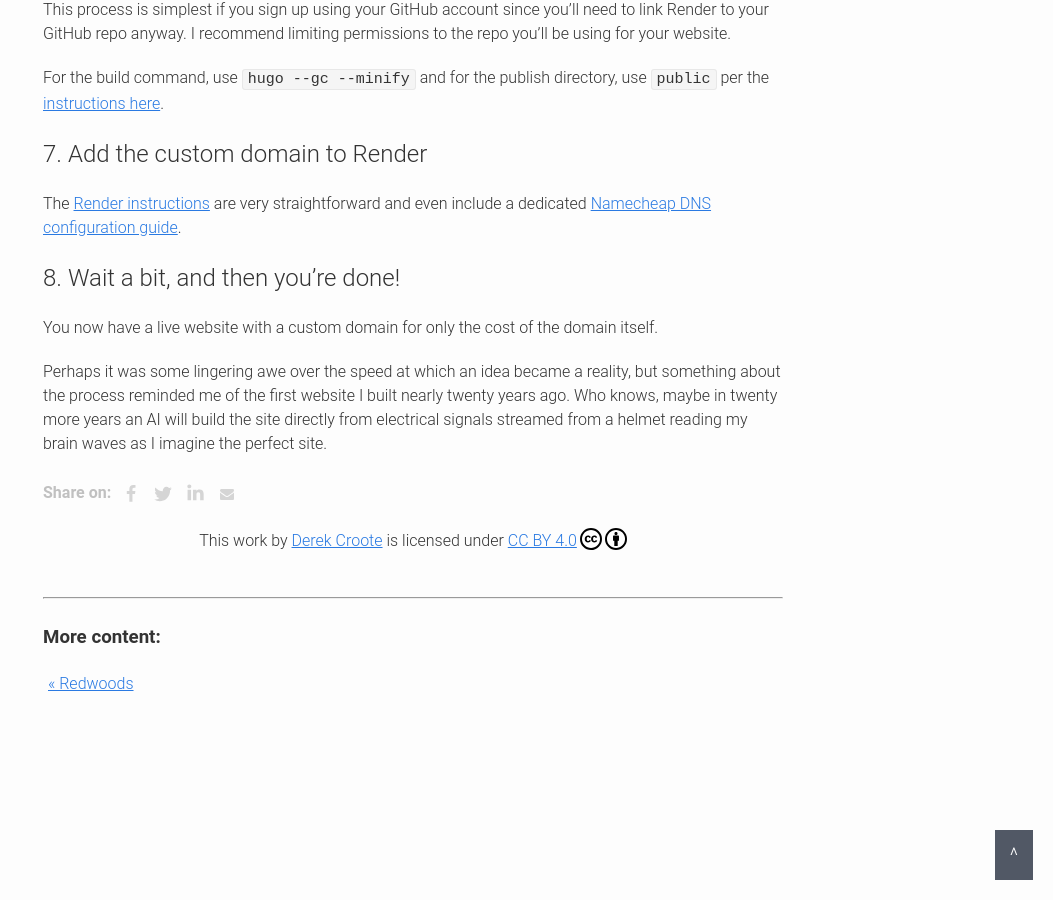
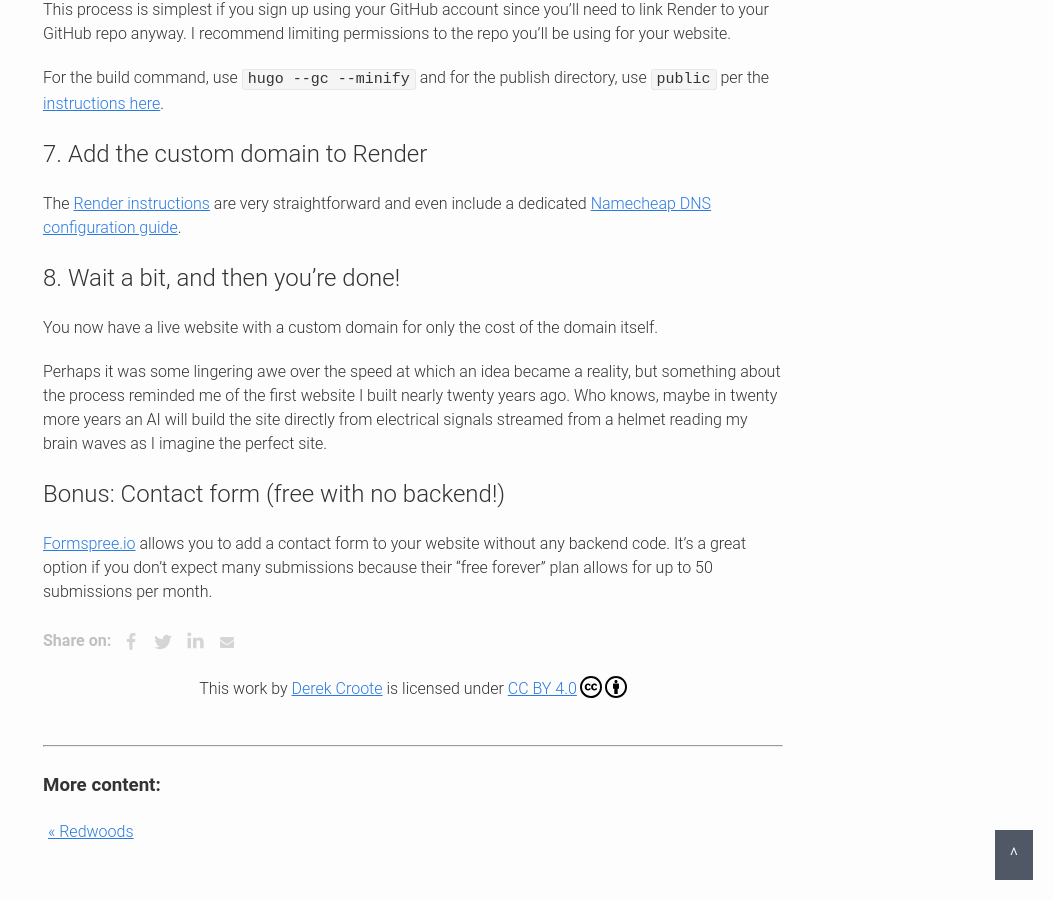
Before and after one commit to dcroote/dcroote.github.io, a Jekyll site: the page built from _posts/2023-08-18-website-cheaply.md, in a window 1280 px wide and 900 px high, scrolled down 2446 px. Shown: the whole window, without its empty margins (227-1280 px from the left). Built offline with Jekyll 4.4.1, drawn with Linux system fonts in a browser that asks for light colours; some web fonts are replaced; some of the changed lines change nothing that is shown; some of the changed text lies outside the part shown.

Commit message:
fix: update post image and add form bonus section

```diff
--- a/_posts/2023-08-18-website-cheaply.md
+++ b/_posts/2023-08-18-website-cheaply.md
@@ -1,8 +1,8 @@
 ---
 layout: post
 title: Build and Host a Custom Domain Static Website for Free
-image: /images/quick_website/logo_blend.png
-image-alt: Using Namecheap, Docker, Hugo, GitHub, and Render to Build and Launch a Custom Domain Static Website
+image: /images/quick_website/hugo_profile_theme_screenshot.png
+image-alt: Hugo Profile theme screenshot
 comments: false
 ---
 
@@ -32,7 +32,7 @@
 
 ## 3. Find a suitable Hugo template
 
-There are a lot of great options at [Hugo Themes](https://themes.gohugo.io). Follow the [creating a site instructions](https://gohugo.io/getting-started/quick-start/#create-a-site) from Hugo for commands to add your theme.
+There are a lot of great options at [Hugo Themes](https://themes.gohugo.io). Follow the [creating a site instructions](https://gohugo.io/getting-started/quick-start/#create-a-site) from Hugo for commands to add your theme. I ended up using the [Hugo Profile](https://themes.gohugo.io/hugo-profile/) theme by [@gurusabarish](https://github.com/gurusabarish).
 
 ## 4. Customize the site based on the template
 
@@ -91,3 +91,7 @@
 You now have a live website with a custom domain for only the cost of the domain itself.
 
 Perhaps it was some lingering awe over the speed at which an idea became a reality, but something about the process reminded me of the first website I built nearly twenty years ago. Who knows, maybe in twenty more years an AI will build the site directly from electrical signals streamed from a helmet reading my brain waves as I imagine the perfect site.
+
+## Bonus: Contact form (free with no backend!)
+
+[Formspree.io](https://formspree.io) allows you to add a contact form to your website without any backend code. It's a great option if you don't expect many submissions because their "free forever" plan allows for up to 50 submissions per month.
```
Also changed, not shown: images/quick_website/hugo_profile_theme_screenshot.png (added), images/quick_website/logo_blend.png (deleted).
